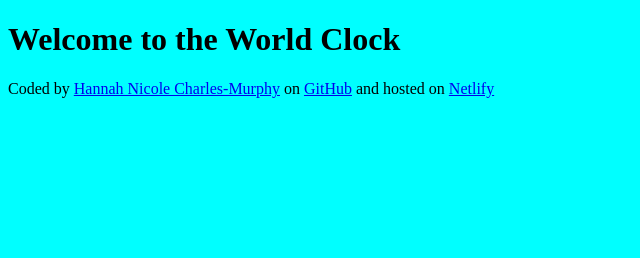
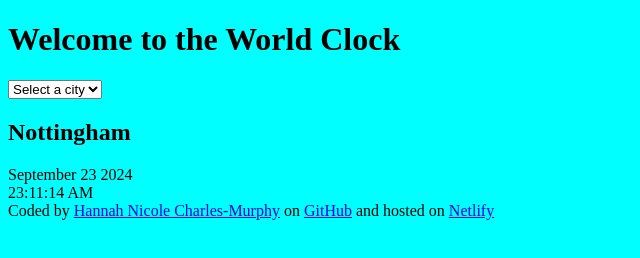
Before and after one commit to HannahNC23/World-clock-HNCM, a plain HTML site: page index.html in a window 1280 px wide. Shown: the whole page, without its empty margins (0-640 px from the left). Drawn offline with Linux system fonts and the light colour scheme.

Commit message:
Added basic HTML

```diff
--- a/index.html
+++ b/index.html
@@ -7,15 +7,31 @@
     <title>Hannah's World Clock</title>
   </head>
   <body>
+    <div class="container">
       <h1>Welcome to the World Clock</h1>
+      <select>
+        <option value="">Select a city</option>
+        <option value="">Reykjavik</option>
+        <option value="">Chicago</option>
+        <option value="">Berlin</option>
+      </select>
+
+      <div class="city">
+        <h2>Nottingham</h2>
+        <div class="date">September 23 2024</div>
+        <div class="time">23:11:14 AM</div>
+      </div>
       <footer>
         Coded by
-      <a href="https://github.com/HannahNC23"> Hannah Nicole Charles-Murphy</a>
+        <a href="https://github.com/HannahNC23">
+          Hannah Nicole Charles-Murphy</a
+        >
         on
         <a href="https://github.com/HannahNC23/World-clock-HNCM"> GitHub</a>
         and hosted on
         <a href="https://world-clock-hncm.netlify.app/"> Netlify</a>
       </footer>
+    </div>
     <script src="src/index.js"></script>
   </body>
 </html>
```
Lines whose indentation alone changed are shown as unchanged.
